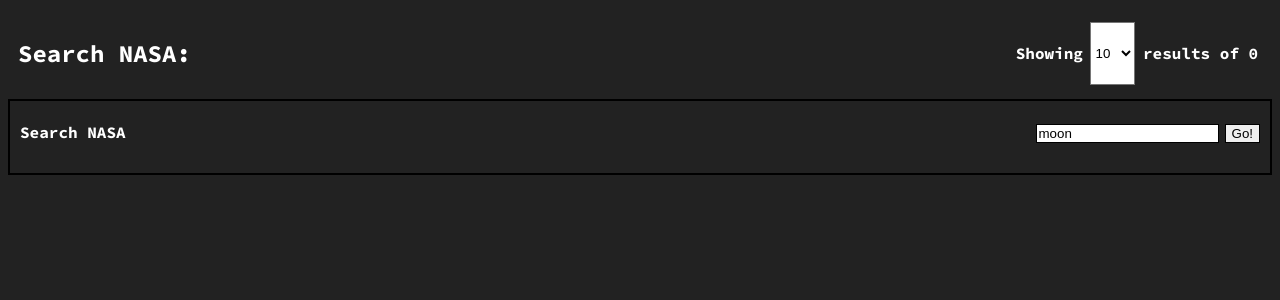
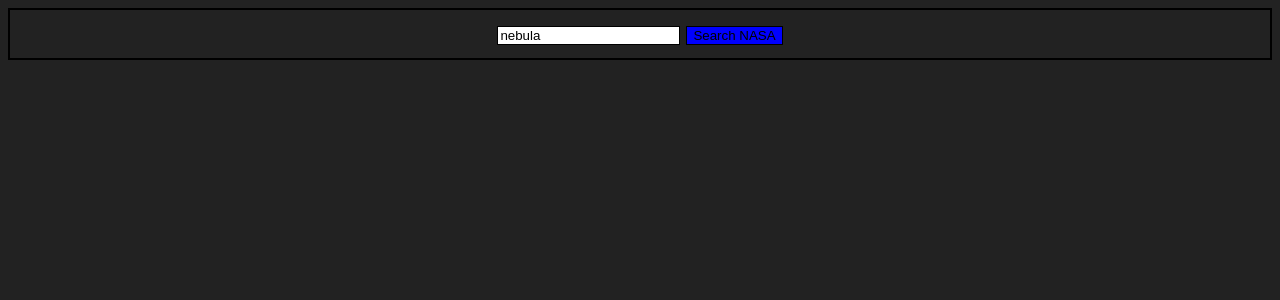
Before and after one commit to percouple/nasa-search-vite, a React (Vite) app: page / in a window 1280 px wide. Shown: the top 300 px of the page. Built offline with nearby package versions, Linux system fonts and the light colour scheme.

Commit message:
slash and burn - major refactoring of title bar

```diff
--- a/src/App.tsx
+++ b/src/App.tsx
@@ -1,7 +1,6 @@
 import {Title} from "./components/title-bar/Title";
 import { useState } from "react";
 import axios from "axios";
-import {Subheader} from "./components/title-bar/Subheader";
 import ContentDisplay from "./components/content-section/ContentDisplay";
 import LoadingScreen from "./components/content-section/LoadingScreen";
 import './App.css';
@@ -9,12 +8,12 @@
 const initialNasaData = [];
 
 function App() {
-  let [nasaData, setNasaData] = useState(initialNasaData);
+  const [nasaData, setNasaData] = useState(initialNasaData);
   const [imageData, setImageData] = useState([]);
-  const [inputValue, setInputValue] = useState<string>("moon");
+  const [inputValue, setInputValue] = useState<string>("nebula");
   const [loading, setLoading] = useState<boolean>(false);
   const [totalHits, setTotalHits] = useState<number>(0);
-  const [amountOfResultsShown, setAmountOfResultsShown] = useState<number>(10);
+  const [amountOfResultsShown, setAmountOfResultsShown] = useState<number>(50);
 
   const url = "https://images-api.nasa.gov/search";
   const params = new URLSearchParams({
@@ -51,18 +50,11 @@
   return (
     <div className={loading ? "loading" : ""}>
       <Title
-        amountOfResultsShown={amountOfResultsShown}
-        setAmountOfResultsShown={setAmountOfResultsShown}
-        totalHits={totalHits}
-      />
-      <Subheader
-        setLoading={setLoading}
         totalHits={totalHits}
         setInputValue={setInputValue}
         inputValue={inputValue}
         submitForm={submitForm}
       />
-      {loading && <LoadingScreen />}
       <ContentDisplay
         amountOfResultsShown={amountOfResultsShown}
         imageData={imageData}
--- a/src/components/title-bar/Subheader.tsx
+++ /dev/null
@@ -1,87 +0,0 @@
-import React, { useEffect, useState } from "react";
-import styled from "styled-components";
-
-interface SubheaderProps {
-  setInputValue: React.Dispatch<React.SetStateAction<string>>; // Function to set input value
-  inputValue: string; // Current value of the input
-  totalHits: number; // Total number of hits
-  submitForm: (e: React.FormEvent<HTMLFormElement>) => void;
-}
-
-const StyledHeader = styled.section`
-  display: flex;
-  justify-content: space-between;
-  align-items: center;
-  padding-inline: 10px;
-  padding-bottom: 10px;
-  min-height: 3rem;
-  border: solid black 2px;
-  border-bottom: solid black 2px;
-`;
-
-const StyledSubmitButton = styled.button`
-  margin-left: 6px;
-  border: 1px black solid;
-
-  :hover {
-    border: none;
-    cursor: pointer;
-  }
-`;
-
-const StyledInput = styled.input`
-  :focus{
-    outline: none;
-    border:1px solid red;
-    box-shadow: 0 0 10px #719ECE;
-  }
-`;
-
-const initialMessage = "Search NASA";
-
-export const Subheader: React.FC<SubheaderProps> = ({
-  setInputValue,
-  inputValue,
-  totalHits,
-  submitForm,
-}) => {
-
-  const [responseMessage, setResponseMessage] = useState<string>(initialMessage);
-
-  // Input change handler
-  const onChange = (e: React.FormEvent<HTMLFormElement>) => {
-    const { value } = e.target;
-    setInputValue(value);
-  };
-
-  // Message change handler
-  useEffect(() => {
-    if (totalHits) {
-      setResponseMessage(`${totalHits} images gathered`);
-      setTimeout(() => {
-        setResponseMessage("");
-      }, 3000);
-    }
-  }, [totalHits]);
-
-  return (
-    <StyledHeader>
-        <h4>{responseMessage}</h4>
-      <form onSubmit={submitForm}>
-        <StyledInput
-          style={{ border: "1px black solid" }}
-          type="text"
-          placeholder="moon landing"
-          value={inputValue}
-          onChange={onChange}
-        ></StyledInput>
-        <StyledSubmitButton
-          style={{ marginLeft: "6px", border: "1px black solid" }}
-          type="submit"
-        >
-          Go!
-        </StyledSubmitButton>
-      </form>
-    </StyledHeader>
-  );
-}
--- a/src/components/title-bar/Title.tsx
+++ b/src/components/title-bar/Title.tsx
@@ -1,56 +1,56 @@
-import React from "react";
-import styled from "styled-components";
+import React, { useEffect, useState } from "react";
+import './title-style.css';
 
-interface TitleProps {
-  setAmountOfResultsShown: React.Dispatch<React.SetStateAction<number>>; // Type for setter function
-  totalHits: number; // Type for totalHits
+interface SubheaderProps {
+  setInputValue: React.Dispatch<React.SetStateAction<string>>; // Function to set input value
+  inputValue: string; // Current value of the input
+  totalHits: number; // Total number of hits
+  submitForm: (e: React.FormEvent<HTMLFormElement>) => void;
 }
 
-const StyledTitle = styled.section`
-  display: flex;
-  justify-content: space-between;
-  align-items: center;
-  padding: 10px;
-  min-width: 500px;
-`;
+const initialMessage = "Search NASA";
 
-const StyledSelect = styled.select`
-  background-color: white;
+export const Title: React.FC<SubheaderProps> = ({
+  setInputValue,
+  inputValue,
+  totalHits,
+  submitForm,
+}) => {
 
-  option {
-    background-color: white;
-    font-size: 200px;
-  }
-`;
+  const [buttonMessage, setButtonMessage] = useState<string>(initialMessage);
 
-const SelectSentenceStyled = styled.span`
-  display: flex;
-  justify-content: space-around;
-  min-width: 250px;
-`;
-
-export const Title: React.FC<TitleProps> = ({
-  setAmountOfResultsShown,
-  totalHits,
-}) => {
+  // Input change handler
   const onChange = (e: React.FormEvent<HTMLFormElement>) => {
-    setAmountOfResultsShown(e.target.value);
+    const { value } = e.target;
+    setInputValue(value);
   };
 
+  // Message change handler
+  useEffect(() => {
+    if (totalHits) {
+      setButtonMessage(`${totalHits} images gathered`);
+    }
+  }, [totalHits]);
+
   return (
-    <StyledTitle>
-      <h1 className="title">Search NASA:</h1>
-      <SelectSentenceStyled>
-      <h4>Showing </h4>
-      <StyledSelect defaultValue={10} onChange={onChange}>
-        <option>5</option>
-        <option>10</option>
-        <option>30</option>
-        <option>50</option>
-        <option>100</option>
-      </StyledSelect>
-      <h4>results of {totalHits}</h4>
-      </SelectSentenceStyled>
-    </StyledTitle>
+    <section className="input-bar">
+      <form onSubmit={submitForm}>
+        <input
+          style={{ border: "1px black solid" }}
+          className=""
+          type="text"
+          placeholder="moon landing"
+          value={inputValue}
+          onChange={onChange}
+        ></input>
+        <button
+          style={{ marginLeft: "6px", border: "1px black solid" }}
+          type="submit"
+          className="submit-button"
+        >
+          {buttonMessage}
+        </button>
+      </form>
+    </section>
   );
 }
--- /dev/null
+++ b/src/components/title-bar/title-style.css
@@ -0,0 +1,27 @@
+/* Styles for the header */
+.input-bar {
+    display: flex;
+    flex-direction: column;
+    justify-content: center;
+    align-items: center;
+    min-height: 3rem;
+    border: 2px solid black;
+    border-bottom: 2px solid black; /* Border bottom is already included */
+}
+
+/* Styles for the submit button */
+.submit-button {
+    background-color: blue;
+    border: 1px solid black;
+}
+
+.submit-button:hover {
+    cursor: pointer;
+}
+
+/* Styles for the input */
+.styled-input:focus {
+    outline: none;
+    border: 1px solid red;
+    box-shadow: 0 0 10px #719ECE;
+}
--- a/src/index.css
+++ b/src/index.css
@@ -0,0 +1,5 @@
+body {
+    font-family: 'Source Code Pro', monospace;
+    color: white;
+    background: #222222;
+}
```
